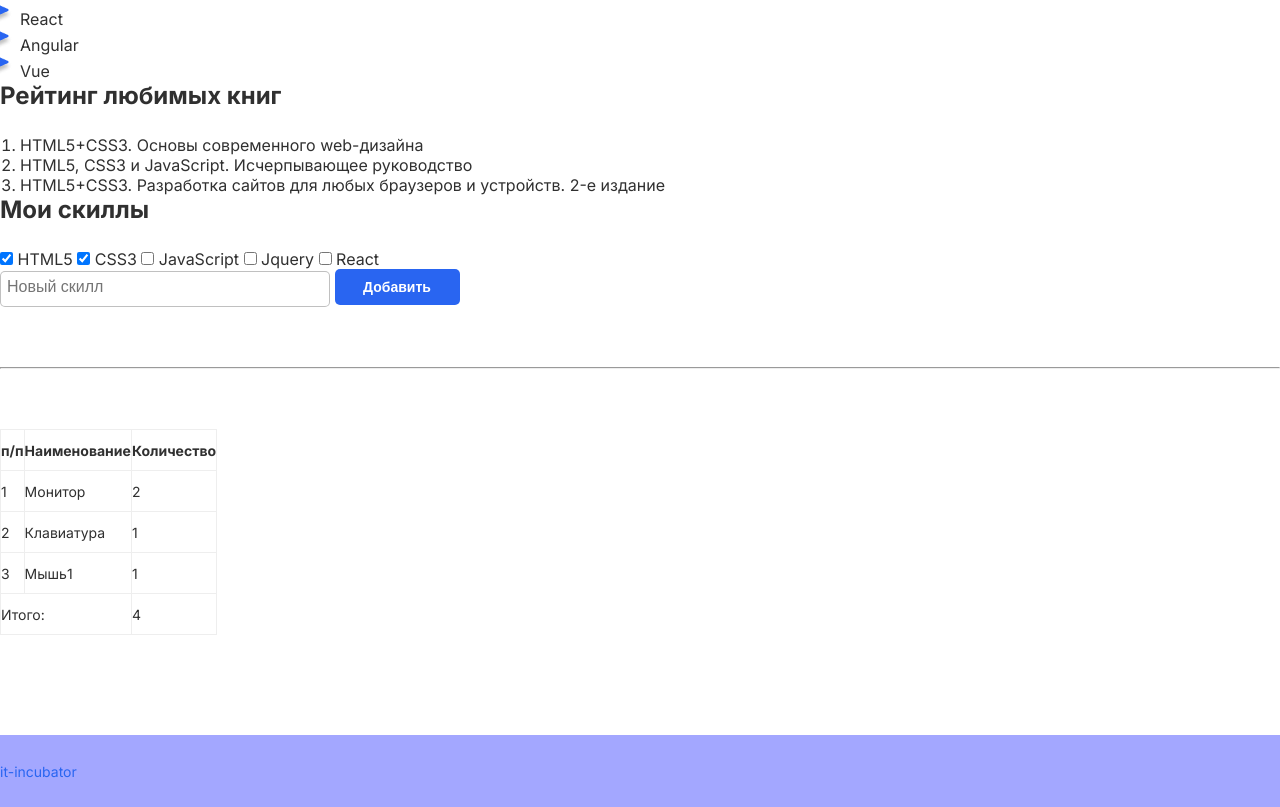
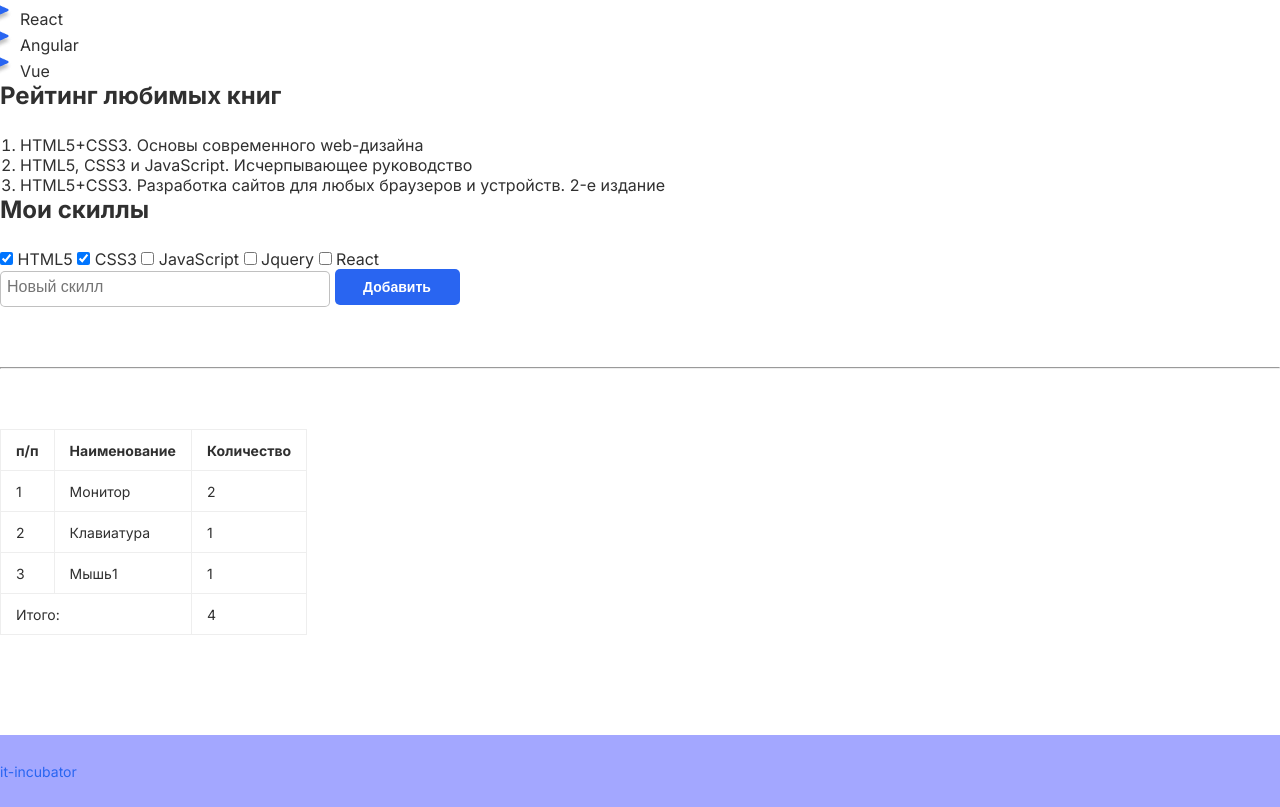
Before and after one commit to timon2022/HW-2, a plain HTML site: page index.html in a window 1280 px wide. Shown: the part 775-1582 px from the top of the page. Drawn offline with Linux system fonts and the light colour scheme.

Commit message:
fix mistakes

```diff
--- a/style.css
+++ b/style.css
@@ -153,6 +153,7 @@ table {
 th,td{
     /* Стили для ячеек таблицы */
     font-weight: 700;
+        padding: 12px 15px;
 
 text-align: left;
 
```
